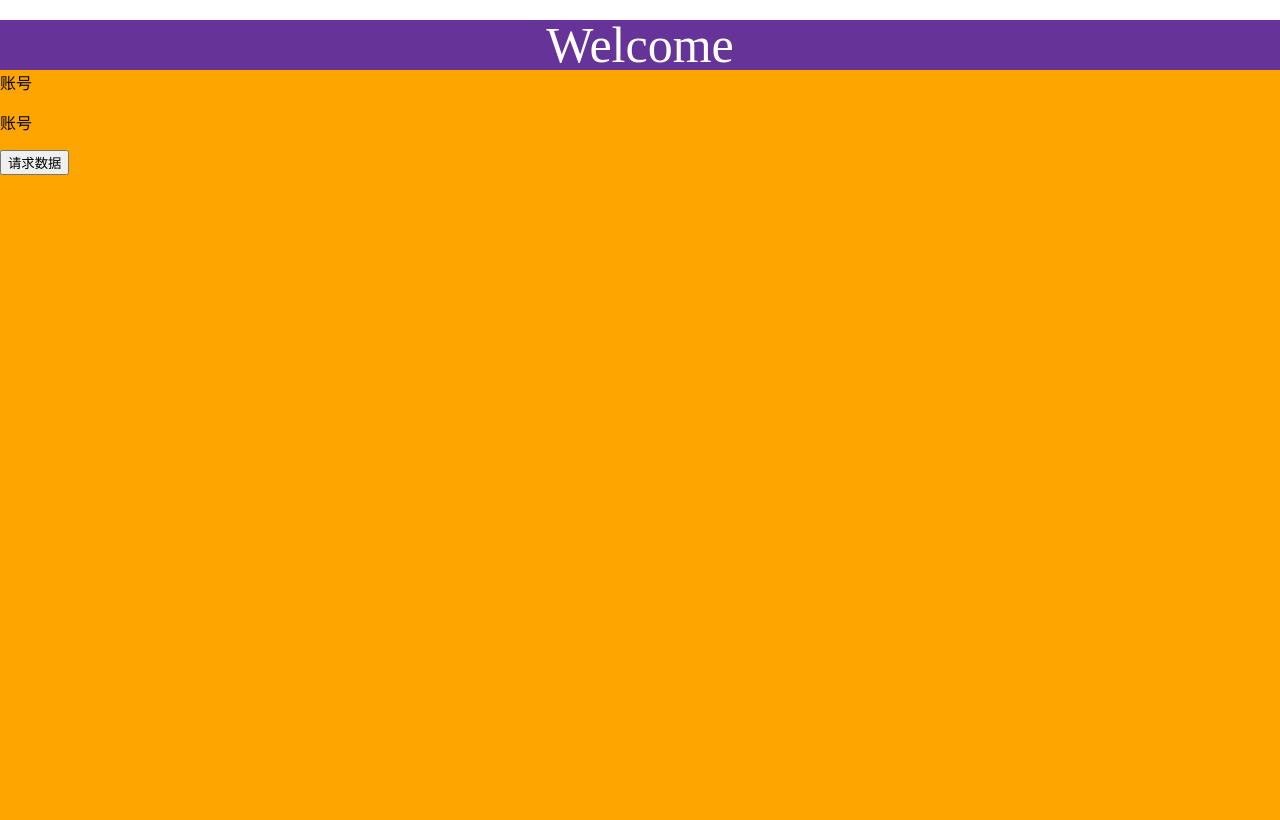
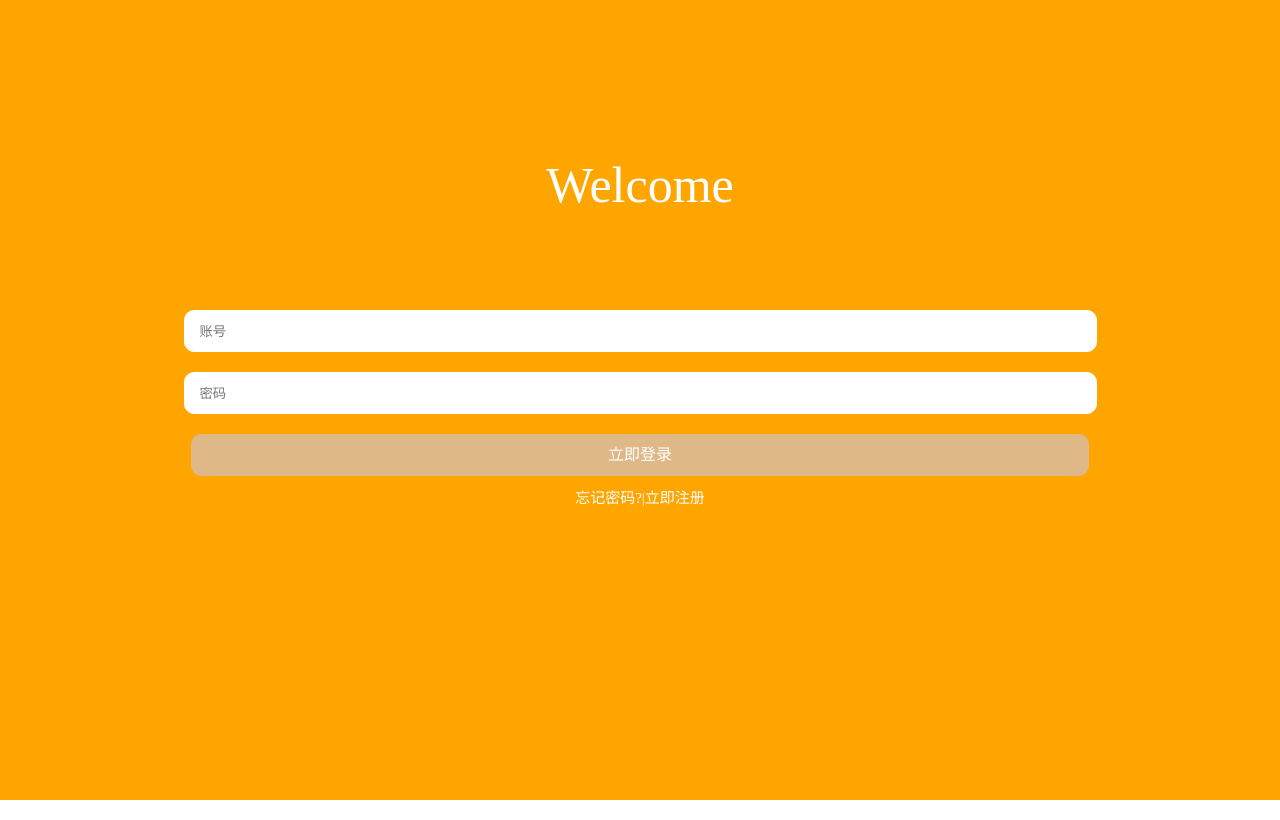
Before and after one commit to lihui13603981029/foodApp, an Angular app: page / in a window 1280 px wide. Built offline with nearby package versions, Linux system fonts and the light colour scheme.

Commit message:
creat login view css

```diff
--- a/src/app/app.component.css
+++ b/src/app/app.component.css
@@ -6,8 +6,6 @@
 }
 .login_title {
     display: block;
-    margin-top: 20px;
-    background-color: rebeccapurple;
     height: 50px;
     line-height: 50px;
     text-align: center;
@@ -16,3 +14,30 @@
     font-family: "Times New Roman", Times, serif;
     color: white;
 }
+.login_btn {
+    margin: 0 auto;
+    margin-top: 20px;
+    border: 1px solid burlywood;
+    border-radius: 10px;
+    width: 70%;
+    height: 40px;
+    line-height: 40px;
+    font-weight: 300;
+    font-family: "Microsoft YaHei";
+    color: white;
+    text-align: center;
+    background-color: burlywood;
+
+
+}
+.login_bottom {
+    width: 70%;
+    margin: 0 auto;
+    height: 30px;
+    text-align: center;
+    padding-top: 10px;
+}
+span {
+    color: white;
+    font-size: 15px;
+}
--- a/src/app/app.component.html
+++ b/src/app/app.component.html
@@ -1,6 +1,11 @@
 <div class="bg_div">
+    <div style="height:20%;"></div>
     <div class="login_title">Welcome</div>
-    <superInput></superInput>
-    <superInput></superInput>
-    <button (click)= "request()">请求数据</button>
+    <div style="height:10%;"></div>
+    <superInput [placeholder] = "account" ></superInput>
+    <superInput [placeholder] = "password"></superInput>
+    <div class="login_btn" (click)= "request()">立即登录</div>
+    <div class="login_bottom">
+         <span (click) = "forgetPassWord()">忘记密码?</span><span (click)= "recodeUser()">|立即注册</span>
+    </div>
 </div>
--- a/src/app/app.component.ts
+++ b/src/app/app.component.ts
@@ -7,7 +7,8 @@ import { Headers, Http } from '@angular/http';
   templateUrl: './app.component.html'
 })
 export class AppComponent {
-  title = 'Tour of Heroes';
+  account: string = '账号';
+  password: string = "密码";
   results: string;
   private headers = new Headers({'Content-Type': 'application/json'});
   private httpUrl:string =  'http://47.52.21.213:8080/llz/enum/cuisine/list';
@@ -18,6 +19,13 @@ export class AppComponent {
     this.http.get(this.httpUrl).subscribe(data =>{
       console.log(data["_body"]);
     })
-
+  }
+  //忘记密码
+  forgetPassWord():void {
+    alert("忘记密码");
+  }
+  //注册
+  recodeUser():void {
+    alert("立即注册");
   }
 }
--- a/src/app/componentList/lh.component.css
+++ b/src/app/componentList/lh.component.css
@@ -1,6 +1,10 @@
 .super_input {
     display: block;
-    margin:  0 auto;
+    margin:  20px auto;
+    width: 70%;
     border-style: none;
     height: 40px;
+    border: 1px solid white;
+    border-radius: 10px;
+    padding-left: 15px;
 }
--- a/src/app/componentList/lh.textInput.component.html
+++ b/src/app/componentList/lh.textInput.component.html
@@ -1,3 +1 @@
-<div class="super_input" contenteditable="true">
-    {{placholderText}}
-</div>
+<input class="super_input" contenteditable="true" type="passWord" placeholder="{{placeholder}}" [(ngModel)]= "value"/>
--- a/src/app/componentList/lh.textInput.component.ts
+++ b/src/app/componentList/lh.textInput.component.ts
@@ -1,12 +1,13 @@
-import { Component } from '@angular/core';
+import { Component, Input } from '@angular/core';
 
 @Component({
     selector:'superInput',
     templateUrl:'./lh.textInput.component.html',
-
     styleUrls:['./lh.component.css']
 
 })
 export class LhTextInputComponent {
-    placholderText:string = "账号";
+   @Input() placeholder:string;
+   value:string;
+
 }
--- a/src/index.html
+++ b/src/index.html
@@ -2,10 +2,9 @@
 <html lang="en">
 <head>
   <meta charset="utf-8">
-  <title>HeroApp</title>
+  <title>foodApp</title>
   <base href="/">
   <meta name="viewport" content="width=device-width, initial-scale=1">
-  <link rel="stylesheet" type="text/css" href="styles.css">
   <link rel="icon" type="image/x-icon" href="favicon.ico">
 </head>
 <body>
```
